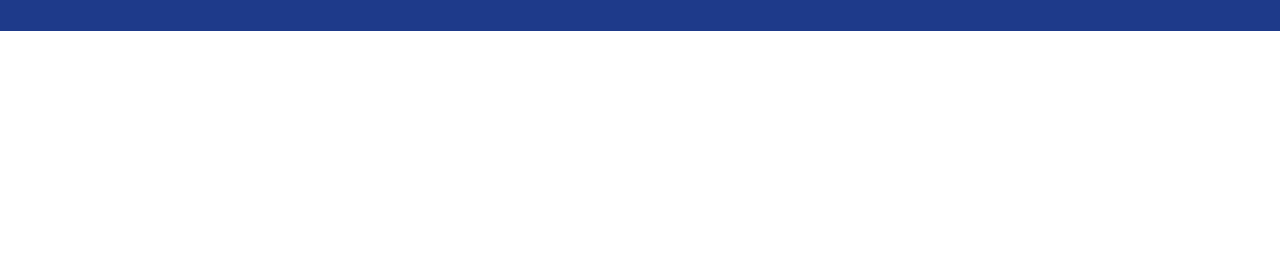
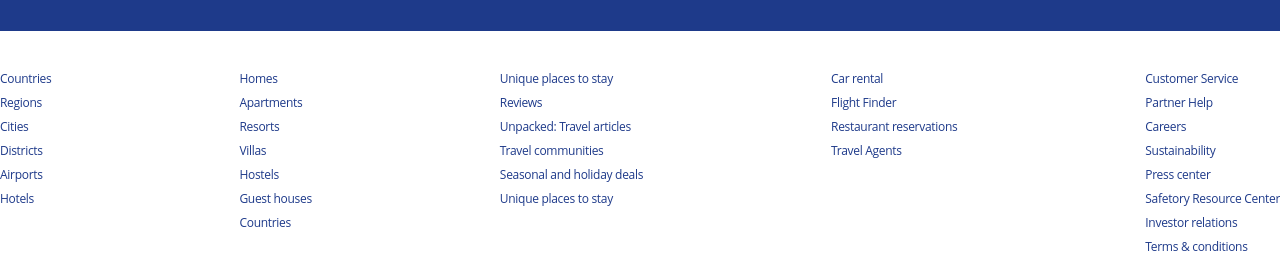
Before and after one commit to emrecan-balgun/booking-app, a React (Create React App) app in the folder client/: page / in a window 1280 px wide. Shown: the part 1915-2176 px from the top of the page. Before the commit the page ends 2026 px from the top, so only its background shows below. Built offline with nearby package versions, Linux system fonts and the light colour scheme.

Commit message:
add footer

```diff
--- a/client/src/App.js
+++ b/client/src/App.js
@@ -1,4 +1,5 @@
 import Cities from './components/Cities';
+import Footer from './components/Footer';
 import GuestLoves from './components/GuestLoves';
 import Header from './components/Header';
 import HeaderSection from './components/HeaderSection';
@@ -19,6 +20,7 @@ function App() {
           <Type />
           <GuestLoves />
           <Subscribe />
+          <Footer />
       </div>
     </div>
   );
--- a/client/src/assets/output.css
+++ b/client/src/assets/output.css
@@ -672,6 +672,10 @@ video {
   margin-left: 0.5rem;
 }
 
+.mb-1 {
+  margin-bottom: 0.25rem;
+}
+
 .block {
   display: block;
 }
@@ -844,6 +848,18 @@ video {
   width: 2rem;
 }
 
+.w-1\/5 {
+  width: 20%;
+}
+
+.w-1\/6 {
+  width: 16.666667%;
+}
+
+.w-1\/4 {
+  width: 25%;
+}
+
 .rotate-90 {
   --tw-rotate: 90deg;
   -webkit-transform: translate(var(--tw-translate-x), var(--tw-translate-y)) rotate(var(--tw-rotate)) skewX(var(--tw-skew-x)) skewY(var(--tw-skew-y)) scaleX(var(--tw-scale-x)) scaleY(var(--tw-scale-y));
@@ -896,6 +912,14 @@ video {
 
 .gap-3 {
   gap: 0.75rem;
+}
+
+.gap-5 {
+  gap: 1.25rem;
+}
+
+.gap-20 {
+  gap: 5rem;
 }
 
 .gap-x-2 {
@@ -1101,6 +1125,11 @@ video {
   line-height: 1.75rem;
 }
 
+.text-xs {
+  font-size: 0.75rem;
+  line-height: 1rem;
+}
+
 .font-semibold {
   font-weight: 600;
 }
@@ -1115,6 +1144,10 @@ video {
 
 .tracking-tight {
   letter-spacing: -0.025em;
+}
+
+.tracking-tighter {
+  letter-spacing: -0.05em;
 }
 
 .text-white {
@@ -1165,6 +1198,21 @@ video {
 .text-black {
   --tw-text-opacity: 1;
   color: rgb(0 0 0 / var(--tw-text-opacity));
+}
+
+.text-blue-400 {
+  --tw-text-opacity: 1;
+  color: rgb(96 165 250 / var(--tw-text-opacity));
+}
+
+.text-blue-600 {
+  --tw-text-opacity: 1;
+  color: rgb(37 99 235 / var(--tw-text-opacity));
+}
+
+.text-blue-900 {
+  --tw-text-opacity: 1;
+  color: rgb(30 58 138 / var(--tw-text-opacity));
 }
 
 .transition-colors {
--- /dev/null
+++ b/client/src/components/Footer.js
@@ -0,0 +1,52 @@
+function Footer() {
+  return (
+    <div className="container mx-auto mt-10">
+        <div className="flex flex-row justify-between">
+                <ul className="flex flex-col gap-2 text-xs tracking-tight text-blue-900">
+                    <li><a href="#">Countries</a></li>
+                    <li><a href="#">Regions</a></li>
+                    <li><a href="#">Cities</a></li>
+                    <li><a href="#">Districts</a></li>
+                    <li><a href="#">Airports</a></li>
+                    <li><a href="#">Hotels</a></li>
+                </ul>
+                <ul className="flex flex-col gap-2 text-xs tracking-tight text-blue-900">
+                    <li><a href="#">Homes</a></li>
+                    <li><a href="#">Apartments</a></li>
+                    <li><a href="#">Resorts</a></li>
+                    <li><a href="#">Villas</a></li>
+                    <li><a href="#">Hostels</a></li>
+                    <li><a href="#">Guest houses</a></li>
+                    <li><a href="#">Countries</a></li>
+                </ul>
+                <ul className="flex flex-col gap-2 text-xs tracking-tight text-blue-900">
+                    <li><a href="#">Unique places to stay</a></li>
+                    <li><a href="#">Reviews</a></li>
+                    <li><a href="#">Unpacked: Travel articles</a></li>
+                    <li><a href="#">Travel communities</a></li>
+                    <li><a href="#">Seasonal and holiday deals</a></li>
+                    <li><a href="#">Unique places to stay</a></li>
+                </ul>
+                <ul className="flex flex-col gap-2 text-xs tracking-tight text-blue-900">
+                    <li><a href="#">Car rental</a></li>
+                    <li><a href="#">Flight Finder</a></li>
+                    <li><a href="#">Restaurant reservations</a></li>
+                    <li><a href="#">Travel Agents</a></li>
+                </ul>
+                <ul className="flex flex-col gap-2 text-xs tracking-tight text-blue-900">
+                    <li><a href="#">Customer Service</a></li>
+                    <li><a href="#">Partner Help</a></li>
+                    <li><a href="#">Careers</a></li>
+                    <li><a href="#">Sustainability</a></li>
+                    <li><a href="#">Press center</a></li>
+                    <li><a href="#">Safetory Resource Center</a></li>
+                    <li><a href="#">Investor relations</a></li>
+                    <li><a href="#">Terms & conditions</a></li>
+                </ul>
+        </div>
+        <span className="text-xs mb-1">Copyright © 2022 BE Booking.</span>
+    </div>
+  )
+}
+
+export default Footer
--- a/client/src/components/Subscribe.js
+++ b/client/src/components/Subscribe.js
@@ -1,6 +1,6 @@
 function Subscribe() {
   return (
-    <div className="w-full mt-10 mb-20">
+    <div className="w-full mt-10">
         <div className="bg-blue-900 flex flex-col gap-3 items-center justify-center text-white p-10">
             <h1 className="font-bold text-4xl">Save time, save money!</h1>
             <h2 className="tracking-tight">Sign up and we'll send the best deals to you</h2>
```
